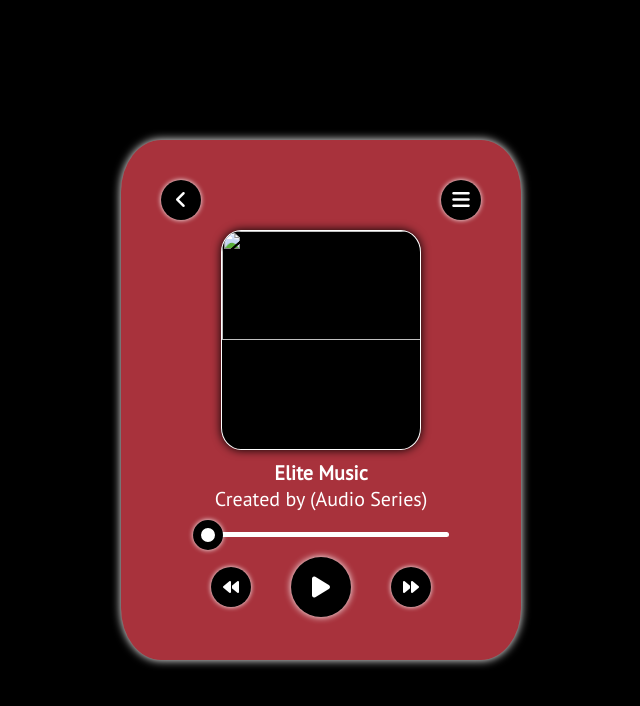
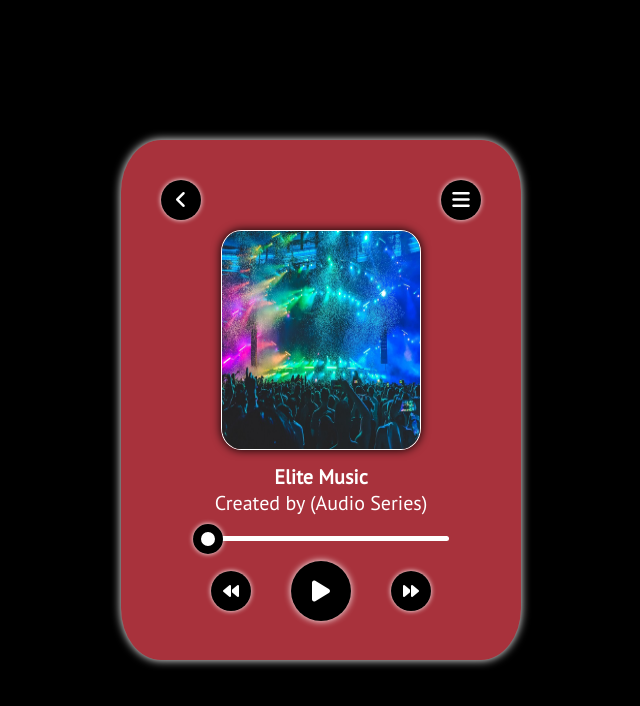
Before and after one commit to Rahulbagga88/Projects, a plain HTML site: page index.html in a window 1280 px wide. Shown: the whole page, without its empty margins (319-959 px from the left). Drawn offline with Linux system fonts and the light colour scheme; the site is published under a folder, as on GitHub Pages, so addresses that start at the root find nothing.

Commit message:
Update index.html

```diff
--- a/index.html
+++ b/index.html
@@ -22,7 +22,7 @@
                 </div>
             </nav>
 
-            <img src="/img.jpg" class="songImage" width="200em">
+            <img src="img.jpg" class="songImage" width="200em">
 
             <h1>Elite Music</h1>
             <p>Created by (Audio Series)</p>
```
